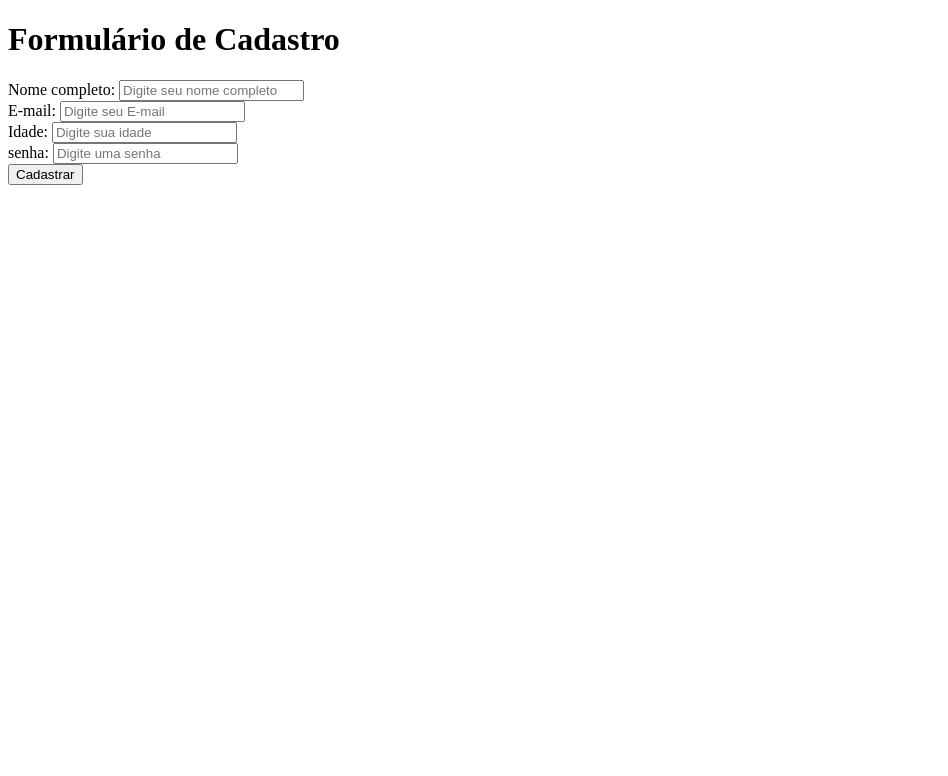
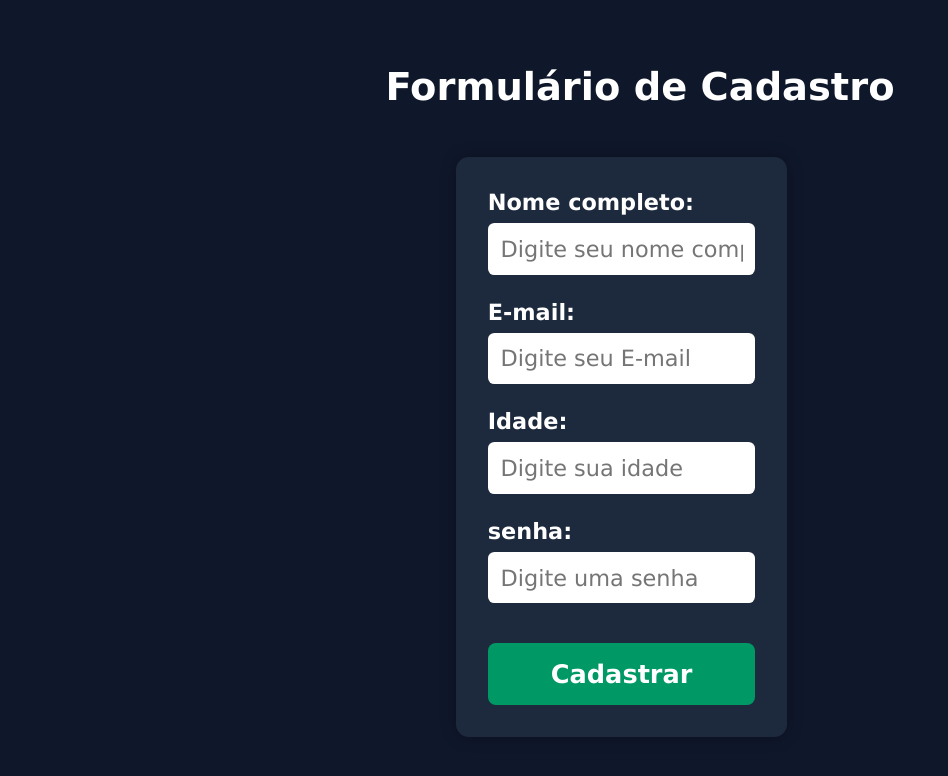
Before and after one commit to luanferreiragomes1ano12Ati/frontend, a plain HTML site: page pages/cadastro.html in a window 1280 px wide. Shown: the whole page, without its empty margins (0-948 px from the left). Drawn offline with Linux system fonts and the light colour scheme.

```diff
--- /dev/null
+++ b/pages/cadastro.css
@@ -0,0 +1,82 @@
+* {
+    margin: 0;
+    padding: 0;
+    box-sizing: border-box;
+    font-family: 'Lucida Sans', 'Lucida Sans Regular', 'Lucida Grande', 'Lucida Sans Unicode', Geneva, Verdana, sans-serif;
+}
+
+body {
+    background: oklch(20.8% 0.042 265.755);
+    color: #fff;
+    min-height: 100svh;
+    display: flex;
+    flex-direction: column;
+    align-items: center;
+    text-align: center;
+    padding: 2rem;
+}
+
+header {
+    margin-top: 2rem;
+}
+
+h1 {
+    font-size: 2.4rem;
+    margin-bottom: 1rem;
+}
+
+form {
+    margin-top: 2rem;
+    background: oklch(27.9% 0.041 260.031);
+    padding: 2rem;
+    border-radius: .8rem;
+    display: flex;
+    flex-direction: column;
+    gap: 1.5rem;
+    width: min(90%, 400px);
+    box-shadow: 0 0 1rem rgba(0, 0, 0, 0.3);
+}
+
+form div {
+    display: flex;
+    flex-direction: column;
+    align-items: flex-start;
+    gap: .5rem;
+}
+
+label {
+    font-weight: bold;
+    font-size: 1.4rem;
+}
+
+input {
+    width: 100%;
+    padding: .8rem;
+    border: none;
+    border-radius: .4rem;
+    font-size: 1.4rem;
+    outline: none;
+}
+
+input:focus {
+    outline: 2px solid oklch(76.5% 0.177 163.223);
+    background: #f6f6f6;
+    color: #000;
+}
+
+button {
+    margin-top: 1rem;
+    padding: 1rem;
+    background: oklch(59.6% 0.145 163.225);
+    color: #fff;
+    border: none;
+    border-radius: .5rem;
+    font-size: 1.6rem;
+    font-weight: 700;
+    cursor: pointer;
+    transition: background .4s;
+}
+
+button:hover {
+    background: oklch(76.5% 0.177 163.223);
+}
--- a/pages/cadastro.html
+++ b/pages/cadastro.html
@@ -4,6 +4,7 @@
     <meta charset="UTF-8">
     <meta name="viewport" content="width=device-width, initial-scale=1.0">
     <script src="./cadastro.js" defer></script>
+    <link rel="stylesheet" href="cadastro.css">
     <title>Formulário de Cadastro</title>
 </head>
 <body>
--- /dev/null
+++ b/pages/usuarios.css
@@ -0,0 +1,78 @@
+* {
+    margin: 0;
+    padding: 0;
+    box-sizing: border-box;
+    font-family: 'Lucida Sans', 'Lucida Sans Regular', 'Lucida Grande', 'Lucida Sans Unicode', Geneva, Verdana, sans-serif;
+}
+
+body {
+    background: oklch(20.8% 0.042 265.755);
+    color: #fff;
+    min-height: 100svh;
+    display: flex;
+    flex-direction: column;
+    align-items: center;
+    justify-content: flex-start;
+    text-align: center;
+    padding: 2rem;
+}
+
+header {
+    width: 100%;
+    display: flex;
+    justify-content: flex-start;
+    padding: 1rem 0;
+}
+
+header a {
+    color: #fff;
+    background: oklch(59.6% 0.145 163.225);
+    text-decoration: none;
+    font-weight: 700;
+    padding: 1rem 2rem;
+    border-radius: .5rem;
+    transition: background .4s;
+}
+
+header a:hover {
+    background: oklch(76.5% 0.177 163.223);
+}
+
+/* ---- Área principal e cards ---- */
+main {
+    margin-top: 3rem;
+    width: 100%;
+    max-width: 800px;
+    display: flex;
+    flex-direction: column;
+    align-items: center;
+    gap: 2rem;
+}
+
+/* ---- Card de usuário ---- */
+section {
+    background: oklch(27.9% 0.041 260.031);
+    width: 100%;
+    padding: 2rem;
+    border-radius: 1rem;
+    text-align: left;
+    box-shadow: 0 0 1rem rgba(0, 0, 0, 0.3);
+    transition: transform 0.3s, background 0.3s;
+}
+
+section:hover {
+    transform: translateY(-5px);
+    background: oklch(32% 0.05 260.031);
+}
+
+section h2 {
+    font-size: 1.8rem;
+    margin-bottom: 1rem;
+    color: oklch(90% 0.15 163.223);
+}
+
+section p {
+    font-size: 1.4rem;
+    line-height: 1.6;
+    margin-bottom: .5rem;
+}
--- a/script.js
+++ b/pages/usuarios.js
@@ -1,6 +1,5 @@
-const button = document.querySelector("button")
 const main = document.querySelector("main")
-button.addEventListener("click", buscarUsuarios)
+
 
 async function buscarUsuarios() {
    const users = await fetch("http://localhost:3000").then((response) => response.json())
@@ -15,3 +14,5 @@ async function buscarUsuarios() {
     `
     })
 }
+
+buscarUsuarios()
--- /dev/null
+++ b/style.css
@@ -0,0 +1,43 @@
+* {
+    margin: 0;
+    padding: 0;
+    box-sizing: border-box;
+    font-family: 'Lucida Sans', 'Lucida Sans Regular', 'Lucida Grande', 'Lucida Sans Unicode', Geneva, Verdana, sans-serif;
+}
+
+body {
+    background: oklch(20.8% 0.042 265.755);
+    color: #FFF;
+    height: 100svh;
+    display: flex;
+    align-items: center;
+    justify-content: center;
+    text-align: center;
+}
+
+header {
+    display: flex;
+    gap: 3rem;
+    flex-direction: column;
+}
+
+ul {
+    list-style: none;
+    display: flex;
+    flex-direction: column;
+    gap: 3rem;
+}
+
+a {
+    color: #fff;
+    background: oklch(59.6% 0.145 163.225);
+    text-decoration: none;
+    font-weight: 700;
+    padding: 1rem;
+    border-radius: .5rem;
+}
+
+a:hover {
+    background: oklch(76.5% 0.177 163.223);
+    transition: .4s;
+}
```
Also changed, not shown: index.html (+10 -8 lines), pages/usuarios.html (added, +18 -0 lines).
